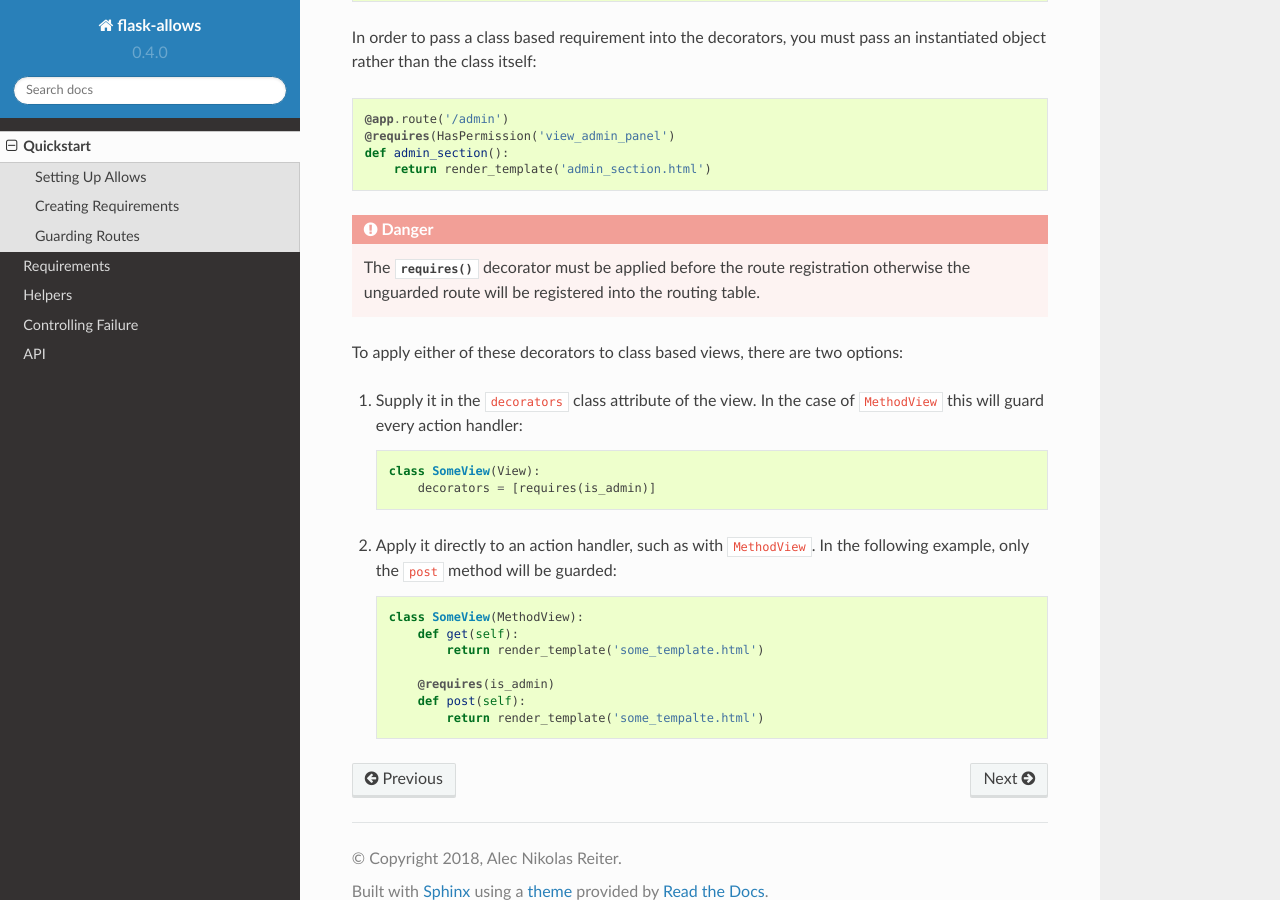
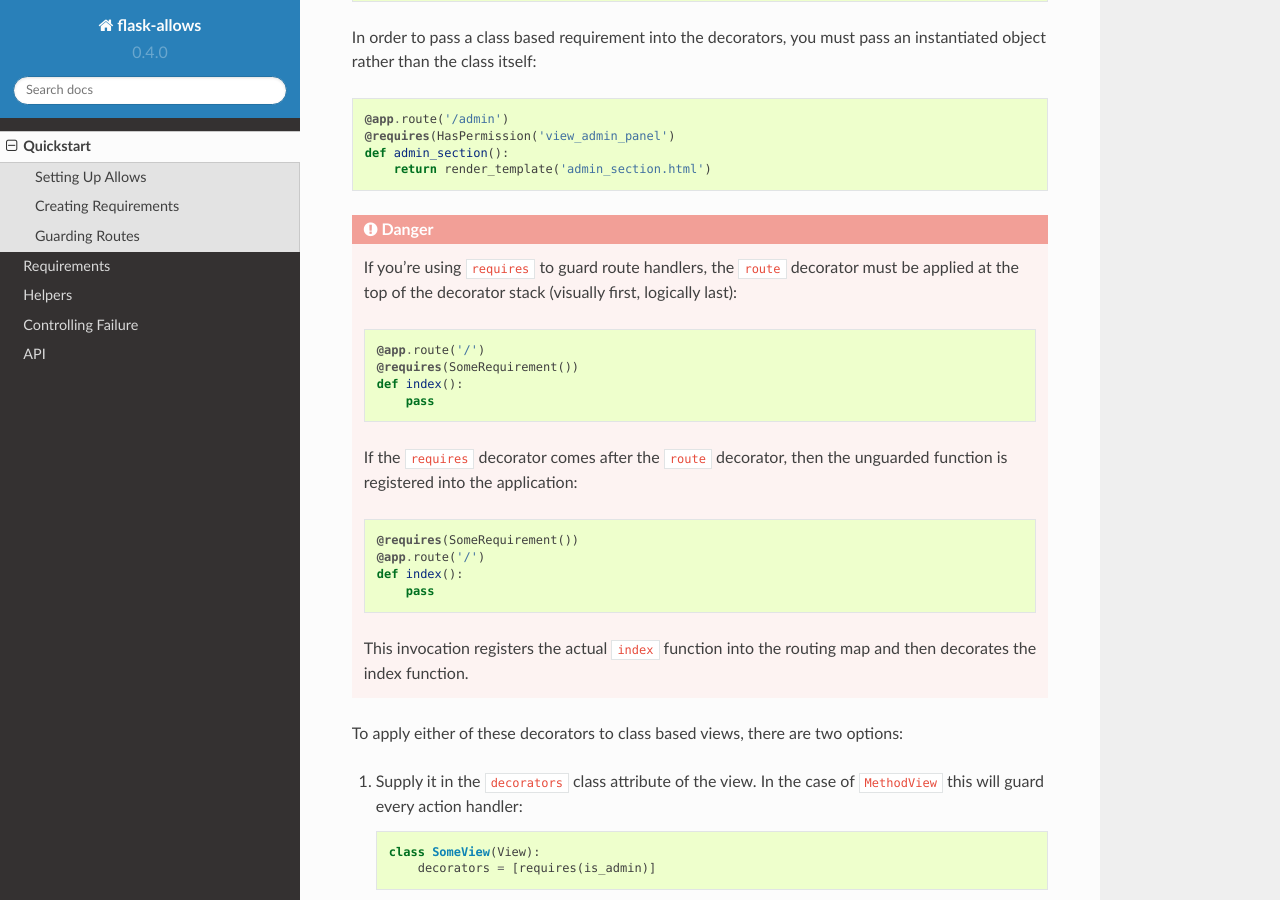
Before and after one commit to justanr/flask-allows, a Sphinx documentation site: the page built from docs/quickstart.rst, in a window 1280 px wide and 900 px high, scrolled down 1706 px. Built offline with Sphinx 7.4.7 and the Read the Docs theme 2.0.0, drawn with Linux system fonts in a browser that asks for light colours.

Commit message:
Update warning to be the same in both cases

```diff
--- a/docs/quickstart.rst
+++ b/docs/quickstart.rst
@@ -95,9 +95,26 @@ an instantiated object rather than the class itself::
 
 .. danger::
 
-    The :func:`requires` decorator must be applied before the route
-    registration otherwise the unguarded route will be registered into the
-    routing table.
+    If you're using ``requires`` to guard route handlers, the ``route``
+    decorator must be applied at the top of the decorator stack (visually first,
+    logically last)::
+
+        @app.route('/')
+        @requires(SomeRequirement())
+        def index():
+            pass
+
+    If the ``requires`` decorator comes after the ``route`` decorator, then the
+    unguarded function is registered into the application::
+
+        @requires(SomeRequirement())
+        @app.route('/')
+        def index():
+            pass
+
+    This invocation registers the actual ``index`` function into the routing
+    map and then decorates the index function.
+
 
 To apply either of these decorators to class based views, there are two options:
 
```
